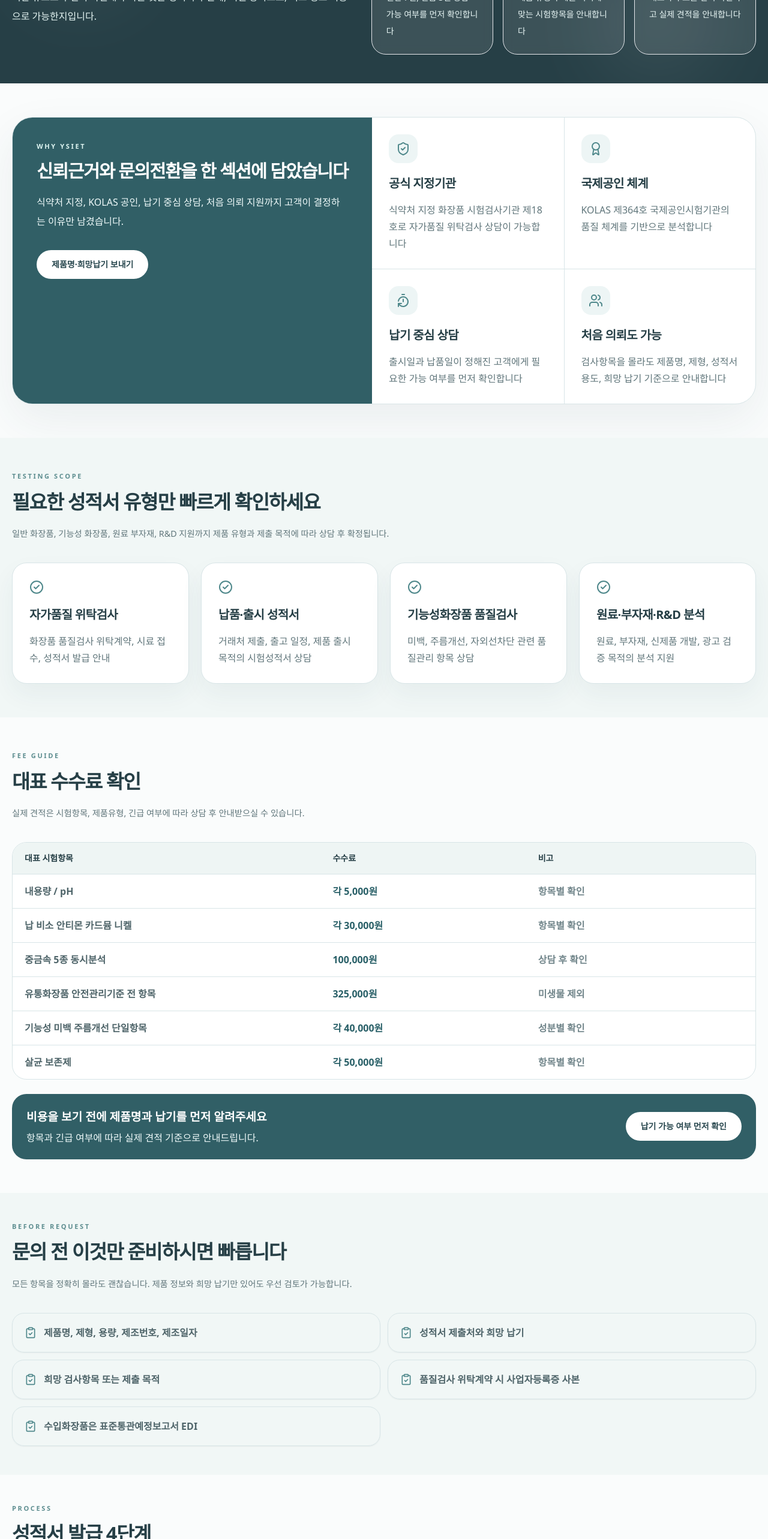
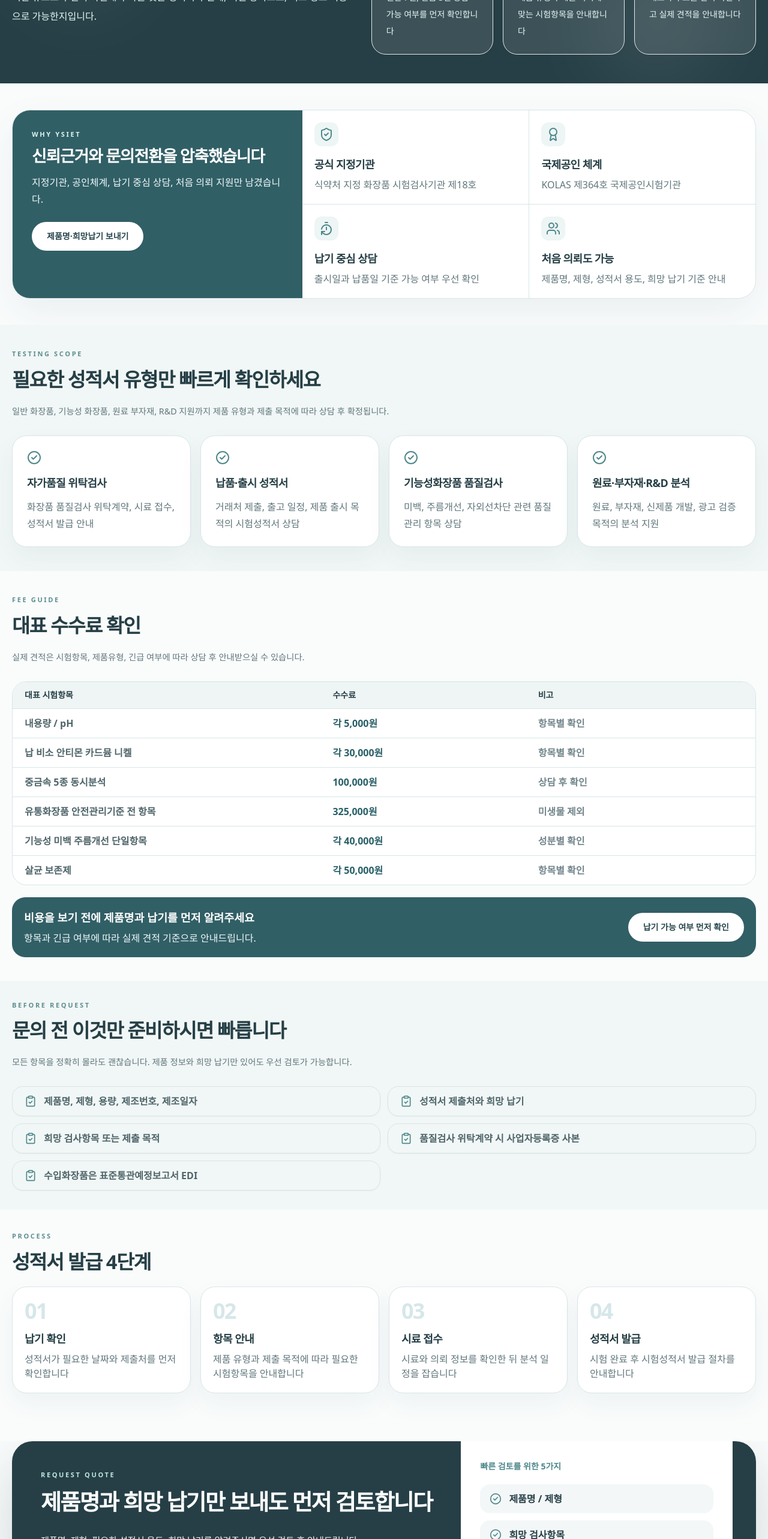
Before and after one commit to YSIET/ysiet-cosmetics-testing, a React (Vite) app: page / in a window 1280 px wide. Shown: the part 1100-3666 px from the top of the page at 60% size. Built offline with nearby package versions, Linux system fonts and the light colour scheme.

Commit message:
Update App.jsx

```diff
--- a/src/App.jsx
+++ b/src/App.jsx
@@ -7,7 +7,6 @@ import {
   CheckCircle2,
   ChevronDown,
   ClipboardCheck,
-  FileText,
   HelpCircle,
   Mail,
   MapPin,
@@ -26,7 +25,7 @@ const KOLAS_LOGO = "/kolas-symbol.jpg";
 const MFDS_LOGO = "/mfds-symbol.jpg";
 
 const SECTION = "py-12 lg:py-14";
-const SECTION_TIGHT = "py-10 lg:py-12";
+const SECTION_TIGHT = "py-8 lg:py-10";
 
 function cx(...classes) {
   return classes.filter(Boolean).join(" ");
@@ -75,9 +74,9 @@ function Card({ children, className = "" }) {
   );
 }
 
-function SectionTitle({ eyebrow, titleText, description, light = false }) {
+function SectionTitle({ eyebrow, titleText, description, light = false, compact = false }) {
   return (
-    <div className="mb-8">
+    <div className={compact ? "mb-6" : "mb-8"}>
       <p
         className={cx(
           "mb-4 text-[11px] font-black uppercase tracking-[0.24em]",
@@ -226,22 +225,22 @@ const strongReasons = [
   {
     icon: <ShieldCheck className="h-6 w-6" />,
     title: "공식 지정기관",
-    desc: "식약처 지정 화장품 시험검사기관 제18호로 자가품질 위탁검사 상담이 가능합니다",
+    desc: "식약처 지정 화장품 시험검사기관 제18호",
   },
   {
     icon: <Award className="h-6 w-6" />,
     title: "국제공인 체계",
-    desc: "KOLAS 제364호 국제공인시험기관의 품질 체계를 기반으로 분석합니다",
+    desc: "KOLAS 제364호 국제공인시험기관",
   },
   {
     icon: <TimerReset className="h-6 w-6" />,
     title: "납기 중심 상담",
-    desc: "출시일과 납품일이 정해진 고객에게 필요한 가능 여부를 먼저 확인합니다",
+    desc: "출시일과 납품일 기준 가능 여부 우선 확인",
   },
   {
     icon: <Users className="h-6 w-6" />,
     title: "처음 의뢰도 가능",
-    desc: "검사항목을 몰라도 제품명, 제형, 성적서 용도, 희망 납기 기준으로 안내합니다",
+    desc: "제품명, 제형, 성적서 용도, 희망 납기 기준 안내",
   },
 ];
 
@@ -647,21 +646,21 @@ function HomePage() {
         </div>
       </section>
 
-      <section id="strength" className={cx("overflow-hidden bg-[#FAFCFC]", SECTION)}>
+      <section id="strength" className="overflow-hidden bg-[#FAFCFC] py-10 lg:py-11">
         <div className="mx-auto max-w-7xl px-5">
-          <div className="overflow-hidden rounded-[34px] border border-[#D8E5E7] bg-white shadow-[0_28px_76px_rgba(36,72,82,0.075)]">
-            <div className="grid lg:grid-cols-[0.88fr_1.12fr]">
-              <div className="bg-[#315F66] p-8 text-white lg:p-10">
-                <p className="mb-4 text-[11px] font-black uppercase tracking-[0.24em] text-[#DDF4F1]">
+          <div className="overflow-hidden rounded-[30px] border border-[#D8E5E7] bg-white shadow-[0_24px_64px_rgba(36,72,82,0.07)]">
+            <div className="grid lg:grid-cols-[0.78fr_1.22fr]">
+              <div className="bg-[#315F66] p-7 text-white lg:p-8">
+                <p className="mb-3 text-[11px] font-black uppercase tracking-[0.24em] text-[#DDF4F1]">
                   Why YSIET
                 </p>
-                <h2 className="whitespace-nowrap text-[clamp(1.08rem,2.32vw,2rem)] font-black leading-[1.08] tracking-[-0.045em]">
-                  신뢰근거와 문의전환을 한 섹션에 담았습니다
+                <h2 className="whitespace-nowrap text-[clamp(1.05rem,2.1vw,1.78rem)] font-black leading-[1.08] tracking-[-0.045em]">
+                  신뢰근거와 문의전환을 압축했습니다
                 </h2>
-                <p className="mt-5 leading-8 text-[#EFFAFA]">
-                  식약처 지정, KOLAS 공인, 납기 중심 상담, 처음 의뢰 지원까지 고객이 결정하는 이유만 남겼습니다.
+                <p className="mt-4 leading-7 text-[#EFFAFA]">
+                  지정기관, 공인체계, 납기 중심 상담, 처음 의뢰 지원만 남겼습니다.
                 </p>
-                <LinkButton href="#contact" variant="light" className="mt-8">
+                <LinkButton href="#contact" variant="light" className="mt-6 h-11 px-5">
                   제품명·희망납기 보내기
                 </LinkButton>
               </div>
@@ -670,15 +669,15 @@ function HomePage() {
                 {strongReasons.map((item) => (
                   <div
                     key={item.title}
-                    className="border-b border-[#D8E5E7] p-7 md:border-l odd:md:border-l-0 md:[&:nth-child(n+3)]:border-b-0"
+                    className="border-b border-[#D8E5E7] p-5 md:border-l odd:md:border-l-0 md:[&:nth-child(n+3)]:border-b-0"
                   >
-                    <div className="mb-5 flex h-12 w-12 items-center justify-center rounded-2xl bg-[#EDF5F5] text-[#4F888B]">
+                    <div className="mb-4 flex h-10 w-10 items-center justify-center rounded-xl bg-[#EDF5F5] text-[#4F888B]">
                       {item.icon}
                     </div>
-                    <h3 className="whitespace-nowrap text-xl font-black tracking-[-0.03em] text-[#263F46]">
+                    <h3 className="whitespace-nowrap text-lg font-black tracking-[-0.03em] text-[#263F46]">
                       {item.title}
                     </h3>
-                    <p className="mt-4 leading-7 text-[#60767B]">{item.desc}</p>
+                    <p className="mt-2 leading-6 text-[#60767B]">{item.desc}</p>
                   </div>
                 ))}
               </div>
@@ -687,23 +686,24 @@ function HomePage() {
         </div>
       </section>
 
-      <section id="services" className={cx("overflow-hidden bg-[#F1F7F6]", SECTION)}>
+      <section id="services" className={cx("overflow-hidden bg-[#F1F7F6]", SECTION_TIGHT)}>
         <div className="mx-auto max-w-7xl px-5">
           <SectionTitle
             eyebrow="Testing Scope"
             titleText="필요한 성적서 유형만 빠르게 확인하세요"
             description="일반 화장품, 기능성 화장품, 원료 부자재, R&D 지원까지 제품 유형과 제출 목적에 따라 상담 후 확정됩니다."
+            compact
           />
 
-          <div className="grid gap-5 md:grid-cols-2 lg:grid-cols-4">
+          <div className="grid gap-4 md:grid-cols-2 lg:grid-cols-4">
             {serviceGroups.map((item) => (
               <Card key={item.title}>
-                <div className="p-7">
-                  <CheckCircle2 className="mb-5 h-6 w-6 text-[#4F888B]" />
-                  <h3 className="whitespace-nowrap text-xl font-black tracking-[-0.03em] text-[#263F46]">
+                <div className="p-6">
+                  <CheckCircle2 className="mb-4 h-6 w-6 text-[#4F888B]" />
+                  <h3 className="whitespace-nowrap text-lg font-black tracking-[-0.03em] text-[#263F46]">
                     {item.title}
                   </h3>
-                  <p className="mt-4 leading-7 text-[#60767B]">{item.desc}</p>
+                  <p className="mt-3 leading-7 text-[#60767B]">{item.desc}</p>
                 </div>
               </Card>
             ))}
@@ -711,16 +711,17 @@ function HomePage() {
         </div>
       </section>
 
-      <section id="fees" className={cx("overflow-hidden bg-[#FAFCFC]", SECTION)}>
+      <section id="fees" className={cx("overflow-hidden bg-[#FAFCFC]", SECTION_TIGHT)}>
         <div className="mx-auto max-w-7xl px-5">
           <SectionTitle
             eyebrow="Fee Guide"
             titleText="대표 수수료 확인"
             description="실제 견적은 시험항목, 제품유형, 긴급 여부에 따라 상담 후 안내받으실 수 있습니다."
+            compact
           />
 
           <div className="hidden overflow-hidden rounded-[24px] border border-[#D8E5E7] bg-white md:block">
-            <div className="grid grid-cols-[1.2fr_0.8fr_0.8fr] bg-[#EEF5F4] px-5 py-4 text-sm font-black text-[#263F46]">
+            <div className="grid grid-cols-[1.2fr_0.8fr_0.8fr] bg-[#EEF5F4] px-5 py-3 text-sm font-black text-[#263F46]">
               <div>대표 시험항목</div>
               <div>수수료</div>
               <div>비고</div>
@@ -728,7 +729,7 @@ function HomePage() {
             {feeRows.map(([name, price, note]) => (
               <div
                 key={name}
-                className="grid grid-cols-[1.2fr_0.8fr_0.8fr] border-t border-[#D8E5E7] px-5 py-4"
+                className="grid grid-cols-[1.2fr_0.8fr_0.8fr] border-t border-[#D8E5E7] px-5 py-3"
               >
                 <div className="font-bold text-[#4F656A]">{name}</div>
                 <div className="font-black text-[#285F67]">{price}</div>
@@ -749,35 +750,36 @@ function HomePage() {
             ))}
           </div>
 
-          <div className="mt-6 rounded-[24px] bg-[#315F66] p-6 text-white md:flex md:items-center md:justify-between">
+          <div className="mt-5 rounded-[22px] bg-[#315F66] p-5 text-white md:flex md:items-center md:justify-between">
             <div>
-              <p className="text-[clamp(1rem,2.2vw,1.2rem)] font-black">
+              <p className="text-[clamp(1rem,2.2vw,1.15rem)] font-black">
                 비용을 보기 전에 제품명과 납기를 먼저 알려주세요
               </p>
               <p className="mt-2 text-[#EFFAFA]">
                 항목과 긴급 여부에 따라 실제 견적 기준으로 안내드립니다.
               </p>
             </div>
-            <LinkButton href="#contact" variant="light" className="mt-5 md:mt-0">
+            <LinkButton href="#contact" variant="light" className="mt-5 h-11 px-5 md:mt-0">
               납기 가능 여부 먼저 확인
             </LinkButton>
           </div>
         </div>
       </section>
 
-      <section id="documents" className={cx("overflow-hidden bg-[#F1F7F6]", SECTION_TIGHT)}>
+      <section id="documents" className="overflow-hidden bg-[#F1F7F6] py-7 lg:py-8">
         <div className="mx-auto max-w-7xl px-5">
           <SectionTitle
             eyebrow="Before Request"
             titleText="문의 전 이것만 준비하시면 빠릅니다"
             description="모든 항목을 정확히 몰라도 괜찮습니다. 제품 정보와 희망 납기만 있어도 우선 검토가 가능합니다."
+            compact
           />
 
           <div className="grid gap-3 md:grid-cols-2">
             {documents.map((item) => (
               <div
                 key={item}
-                className="flex gap-3 rounded-[20px] border border-[#D8E5E7] bg-white/86 p-5 shadow-sm"
+                className="flex gap-3 rounded-[18px] border border-[#D8E5E7] bg-white/88 px-5 py-3 shadow-sm"
               >
                 <ClipboardCheck className="mt-0.5 h-5 w-5 shrink-0 text-[#4F888B]" />
                 <p className="font-bold text-[#4F656A]">{item}</p>
@@ -787,21 +789,21 @@ function HomePage() {
         </div>
       </section>
 
-      <section id="process" className={cx("overflow-hidden bg-[#FAFCFC]", SECTION_TIGHT)}>
+      <section id="process" className="overflow-visible bg-[#FAFCFC] pt-8 pb-16 lg:pt-9 lg:pb-20">
         <div className="mx-auto max-w-7xl px-5">
-          <SectionTitle eyebrow="Process" titleText="성적서 발급 4단계" />
+          <SectionTitle eyebrow="Process" titleText="성적서 발급 4단계" compact />
 
-          <div className="grid gap-5 md:grid-cols-4">
+          <div className="grid gap-4 md:grid-cols-4">
             {process.map(([step, name, desc]) => (
-              <Card key={step}>
-                <div className="p-7">
-                  <p className="text-5xl font-black tracking-[-0.05em] text-[#D6E7E9]">
+              <Card key={step} className="relative z-10">
+                <div className="p-5">
+                  <p className="text-4xl font-black tracking-[-0.05em] text-[#D6E7E9]">
                     {step}
                   </p>
-                  <h3 className="mt-4 text-xl font-black tracking-[-0.03em] text-[#263F46]">
+                  <h3 className="mt-3 text-lg font-black tracking-[-0.03em] text-[#263F46]">
                     {name}
                   </h3>
-                  <p className="mt-3 leading-7 text-[#60767B]">{desc}</p>
+                  <p className="mt-2 leading-6 text-[#60767B]">{desc}</p>
                 </div>
               </Card>
             ))}
@@ -809,7 +811,7 @@ function HomePage() {
         </div>
       </section>
 
-      <section id="contact" className={cx("overflow-hidden bg-[#FAFCFC]", SECTION)}>
+      <section id="contact" className="overflow-hidden bg-[#FAFCFC] pt-0 pb-12 lg:pb-14">
         <div className="mx-auto max-w-7xl px-5">
           <div className="overflow-hidden rounded-[34px] bg-[#263F46] text-white shadow-[0_34px_90px_rgba(38,63,70,0.20)]">
             <div className="grid gap-0 lg:grid-cols-[1.08fr_0.92fr]">
@@ -877,17 +879,17 @@ function HomePage() {
         </div>
       </section>
 
-      <section id="faq" className={cx("overflow-hidden bg-[#F1F7F6]", SECTION_TIGHT)}>
+      <section id="faq" className="overflow-hidden bg-[#F1F7F6] py-8 lg:py-9">
         <div className="mx-auto max-w-5xl px-5">
-          <SectionTitle eyebrow="FAQ" titleText="자주 묻는 질문" />
+          <SectionTitle eyebrow="FAQ" titleText="자주 묻는 질문" compact />
 
-          <div className="space-y-4">
+          <div className="space-y-3">
             {faqs.map(([q, a]) => (
               <details
                 key={q}
-                className="group rounded-[22px] border border-[#D8E5E7] bg-white p-6 shadow-sm"
+                className="group rounded-[20px] border border-[#D8E5E7] bg-white px-6 py-4 shadow-sm"
               >
-                <summary className="flex cursor-pointer list-none items-center justify-between gap-4 text-lg font-black text-[#263F46]">
+                <summary className="flex cursor-pointer list-none items-center justify-between gap-4 text-base font-black text-[#263F46]">
                   <span className="flex items-center gap-3">
                     <HelpCircle className="h-5 w-5 shrink-0 text-[#4F888B]" />
                     {q}
```
